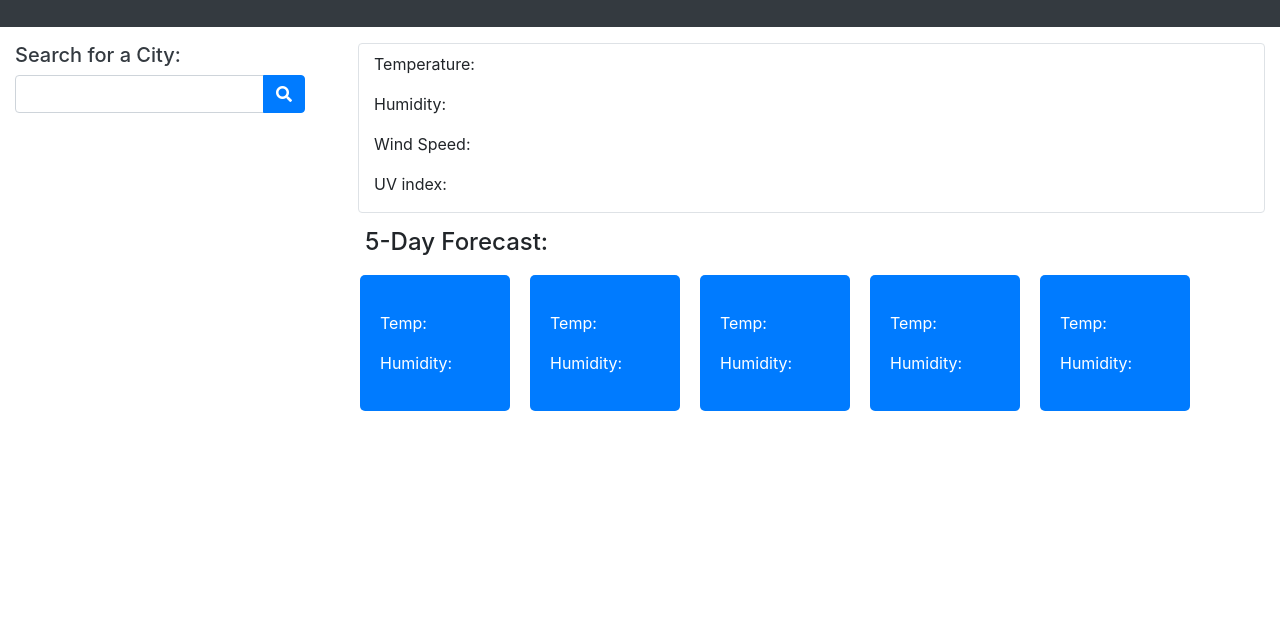
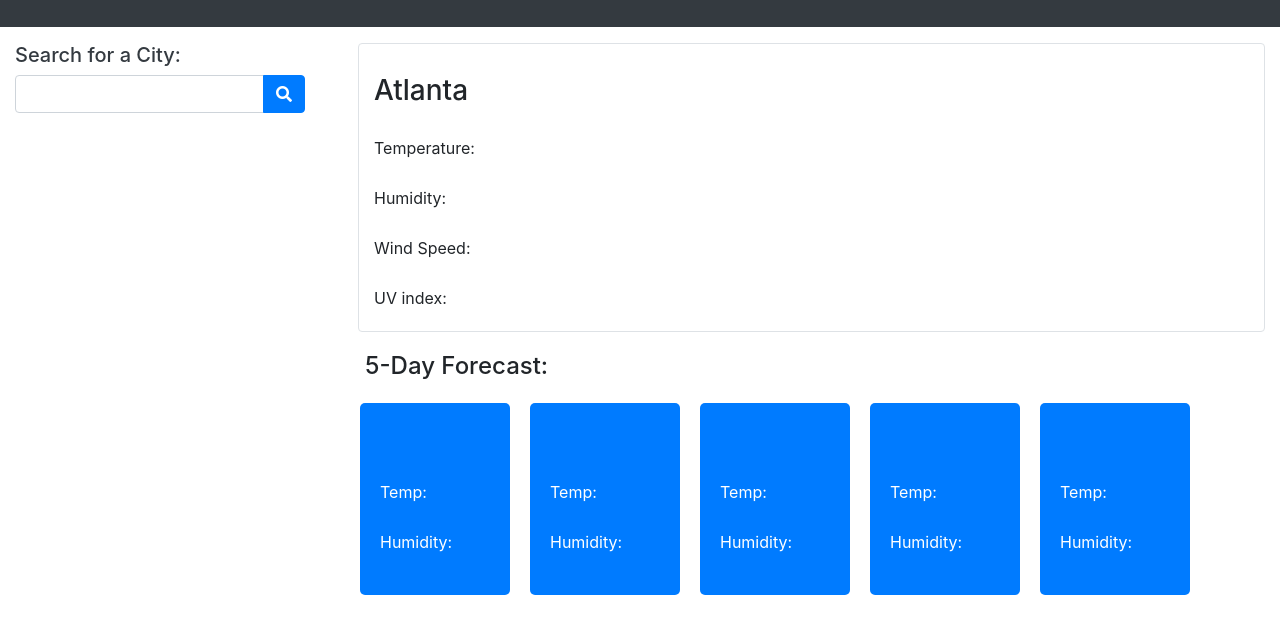
Before and after one commit to mbostwick1/the-weather-dashboard, a plain HTML site: page index.html in a window 1280 px wide. Shown: the part 73-706 px from the top of the page. Drawn offline with nearby package versions, Linux system fonts and the light colour scheme.

Commit message:
more css and html tweaks

```diff
--- a/index.html
+++ b/index.html
@@ -45,7 +45,7 @@
                     <div class="row ml-2 border dark rounded">
                         <!-- CURRENT WEATHER -->
                         <div class="col-md-12" id="current-weather">
-                            <h3 class="city mb-1 mt-2 bolder" id="current-city"></h3>
+                            <h3 class="city" id="current-city">Atlanta</h3>
                             <p>Temperature:<span class="current" id="temperature"></span></p>
                             <p>Humidity:<span class="current" id="humidity"></span></p>
                             <p>Wind Speed:<span class="current" id="wind-speed"></span></p>
--- a/style.css
+++ b/style.css
@@ -15,6 +15,17 @@ h1 {
 
 }
 
-#forecast-weather {
+#forecast-weather,
+#current-weather {
     margin-top: 15px;
 }
+
+h3 {
+    padding-top: 15px;
+    padding-bottom: 15px;
+}
+
+h4, p {
+    padding-top: 5px;
+    padding-bottom: 5px;
+}
```
